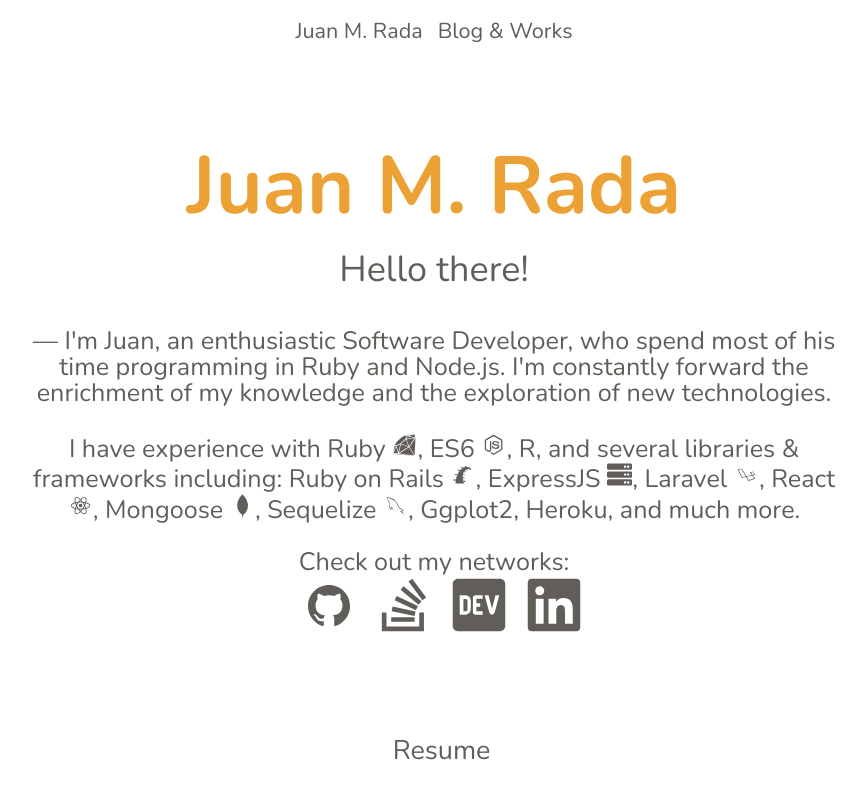
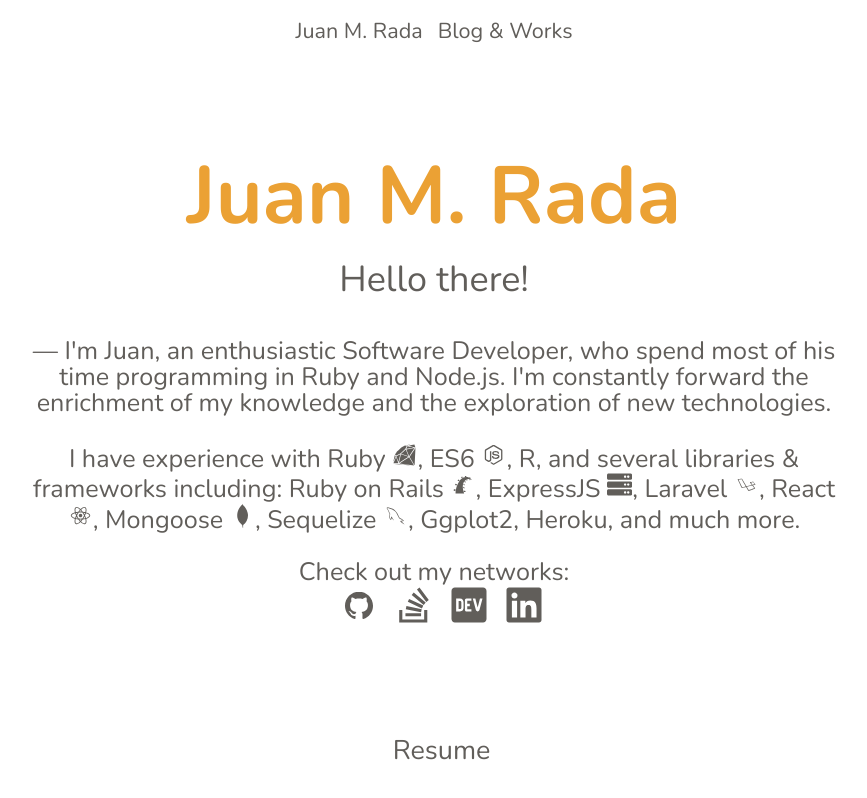
Before and after one commit to jmrada14/sairtun-v1, a Gatsby site: page / in a window 1280 px wide. Shown: the whole page, without its empty margins (206-1073 px from the left). Built offline with nearby package versions, Linux system fonts and the light colour scheme; Gatsby itself is replaced by a stand-in of ours; a small style sheet from the web is missing.

Commit message:
size of icons ready

```diff
--- a/src/components/bio.js
+++ b/src/components/bio.js
@@ -94,10 +94,10 @@
                            <br/>
                            Check out my networks:<br/>
 
-                        <Linky href="https://github.com/jmrada14" target="_blank"> <DiGithubBadge size={60}/> </Linky>
-                        <Linky href="https://stackoverflow.com/users/11632596/sairtun?tab=profile" target="_blank"> <FaStackOverflow size={60}/> </Linky>
-                        <Linky href="https://dev.to/jmrada14" target="_blank"> <FaDev size={60}/> </Linky>
-                        <Linky href="https://www.linkedin.com/in/juan-rada-4b997b190/" target="_blank"> <FaLinkedin size={60}/> </Linky>
+                        <Linky href="https://github.com/jmrada14" target="_blank"> <DiGithubBadge size={40}/> </Linky>
+                        <Linky href="https://stackoverflow.com/users/11632596/sairtun?tab=profile" target="_blank"> <FaStackOverflow size={40}/> </Linky>
+                        <Linky href="https://dev.to/jmrada14" target="_blank"> <FaDev size={40}/> </Linky>
+                        <Linky href="https://www.linkedin.com/in/juan-rada-4b997b190/" target="_blank"> <FaLinkedin size={40}/> </Linky>
                     </Description>
                 </Container>
             </OuterContainer>
```
